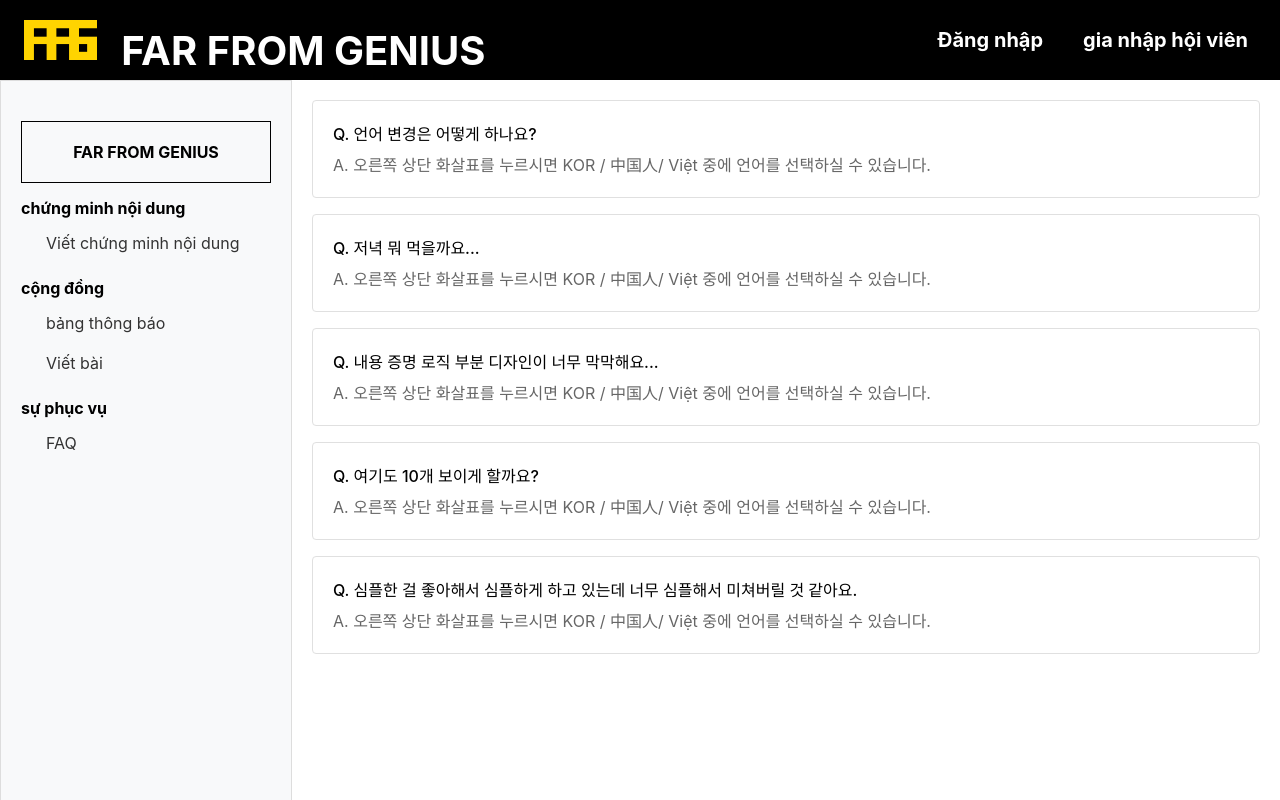
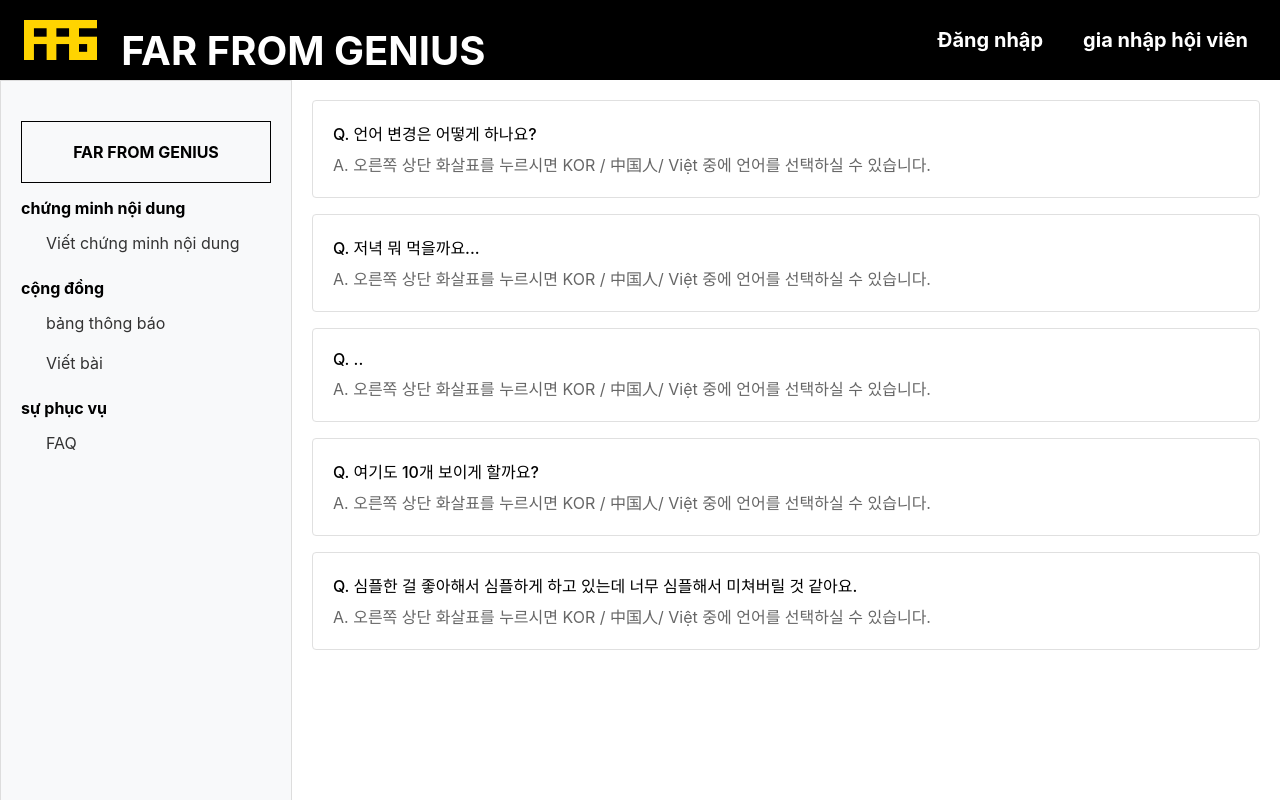
Before and after one commit to CapstoneDesign24-2/frontend, a React (Create React App) app: page /faq in a window 1280 px wide. Shown: the top 800 px of the page. Built offline with nearby package versions, Linux system fonts and the light colour scheme.

Commit message:
배포 테스트 용

```diff
--- a/src/page/FAQPage.jsx
+++ b/src/page/FAQPage.jsx
@@ -12,7 +12,7 @@ const FAQPage = () => {
       answer: '오른쪽 상단 화살표를 누르시면 KOR / 中国人/ Việt 중에 언어를 선택하실 수 있습니다.',
     },
     {
-      question: '내용 증명 로직 부분 디자인이 너무 막막해요...',
+      question: '..',
       answer: '오른쪽 상단 화살표를 누르시면 KOR / 中国人/ Việt 중에 언어를 선택하실 수 있습니다.',
     },
     {
```
